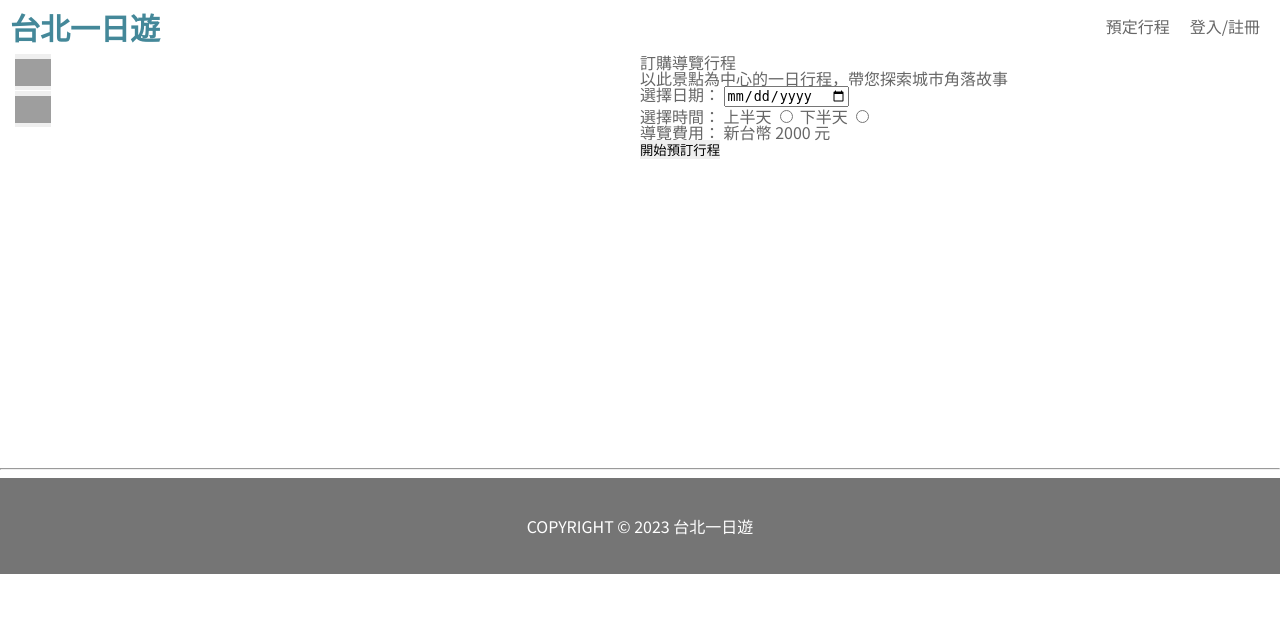
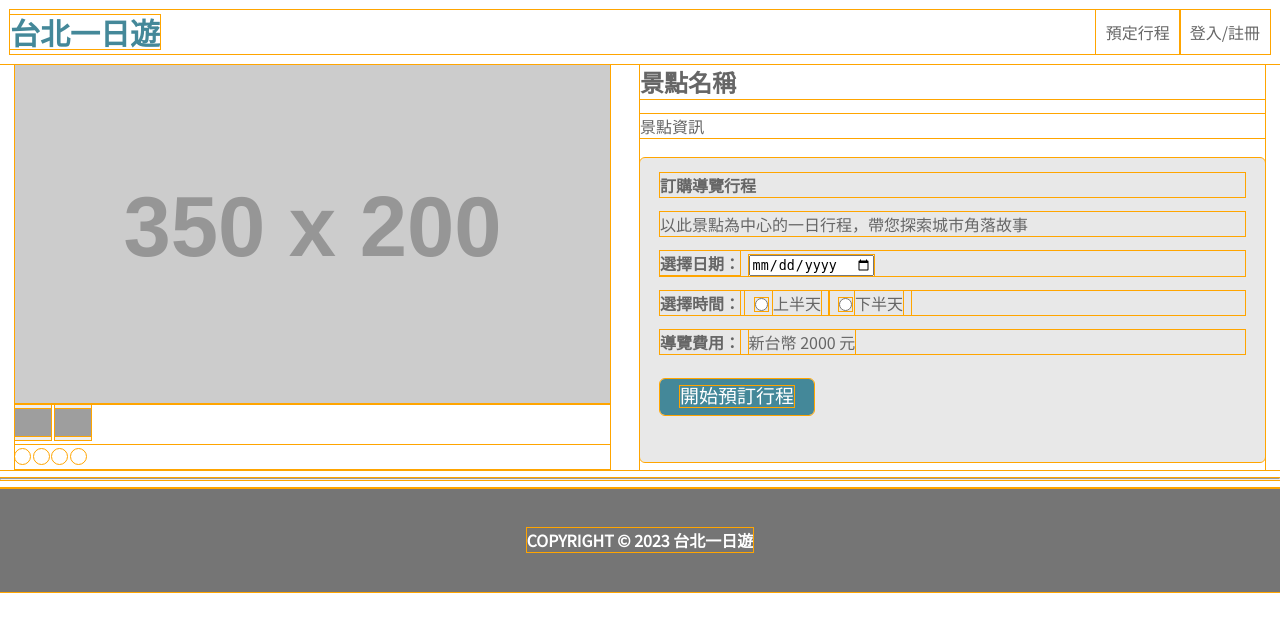
Before and after one commit to jingxcc/taipei-day-trip, a Flask app: page /attraction/1 in a window 1280 px wide. Shown: the top 632 px of the page. Run offline with Flask 3, Linux system fonts and the light colour scheme; grey boxes labelled with a size stand in for pictures from a placeholder-image service; some libraries are stand-ins or nearby versions; grey boxes are pictures that could not be loaded.

Commit message:
feat: add link in home page to attraction, carousel in attraction page
- Add link in home page to attraction page
- Add carousel in attraction page
- Style profile in attraction page

```diff
--- a/app/static/attraction/index.js
+++ b/app/static/attraction/index.js
@@ -0,0 +1,29 @@
+// get images, information
+// add images, information in the page
+
+// Carousel
+let currentImageIndex = 0;
+
+function changeCarouselIndex(addNum) {
+  showCarouselImage((currentImageIndex += addNum));
+}
+
+function showCarouselImage(imageNum) {
+  const images = document.getElementsByClassName("carousel__images");
+
+  if (imageNum > images.length - 1) {
+    currentImageIndex = 0;
+  }
+
+  if (imageNum < 0) {
+    currentImageIndex = images.length - 1;
+  }
+  for (let i = 0; i < images.length; i++) {
+    images[i].style.display = "none";
+  }
+
+  images[currentImageIndex].style.display = "block";
+  console.log(`show images: ${currentImageIndex}`);
+}
+
+showCarouselImage(currentImageIndex);
--- a/app/static/home/index.js
+++ b/app/static/home/index.js
@@ -45,8 +45,10 @@ async function addAttractionItems(keyword) {
         if (result["data"].length > 0) {
           result["data"].forEach((attraction) => {
             const card = document.createElement("div");
+            // console.log(card);
+
             card.innerHTML = `
-              <div class="card">
+              <a class="card" href="/attraction/${attraction.id}">
                 <div class="card__image-block">
                   <img
                     class="card__img"
--- a/app/static/scss/_main_attraction.scss
+++ b/app/static/scss/_main_attraction.scss
@@ -8,12 +8,85 @@
   height: 406px;
 }
 
-.attraction__carousel-btn {
+.carousel__images {
+  display: none;
+}
+
+.carousel__btn {
   width: 36px;
   height: 36px;
 }
 
+.carousel__prev-btn {
+}
+
+.carousel__next-btn {
+}
+
+.dot {
+  background-color: white;
+  height: 15px;
+  width: 15px;
+  border-radius: 50%;
+
+  .active {
+    background-color: $gray-70;
+  }
+}
+
 .attraction__profile {
   width: 50%;
+  display: flex;
+  flex-direction: column;
   margin-left: 30px;
+  padding: 0px 0px 8px 0px;
 }
+
+.attraction__form {
+  flex-grow: 1;
+  padding: 15px 20px 40px 20px;
+
+  border-radius: 5px;
+  background-color: $gray-20;
+
+  button {
+    padding: 10px 20px;
+
+    border-radius: 5px;
+    background-color: $cyan-70;
+    color: white;
+  }
+}
+
+.attraction__form-time {
+  display: flex;
+
+  .form__time-label {
+    display: flex;
+    align-items: center;
+    padding: 0px 8px 0px 5px;
+  }
+
+  // input[type="radio"] {
+  //   width: 22px;
+  //   height: 22px;
+  //   margin: 0px 4px 0px 0px;
+
+  //   // appearance: none;
+  //   // -webkit-appearance: none; /* Remove the default styles on some browsers */
+  //   // -moz-appearance: none;
+  //   border: 2px solid red; /* Change the color and width as needed */
+  //   border-radius: 50%; /* Ensure the radio button */
+
+  //   // box-shadow: 0 0 0 2px gray;
+
+  //   // &:checked:before {
+  //   //   background: green;
+  //   // }
+
+  //   // border: 1px solid white;
+  //   // border-radius: 50%;
+
+  //   // background-color: $cyan-70;
+  // }
+}
--- a/app/static/scss/style.css
+++ b/app/static/scss/style.css
@@ -137,6 +137,8 @@ table {
 body {
   font-family: "Noto Sans TC", sans-serif;
   font-size: 16px;
+  font-weight: 500;
+  line-height: normal;
   color: #666666;
 }
 
@@ -144,6 +146,7 @@ body {
 *::after,
 *::before {
   box-sizing: border-box;
+  outline: 1px solid orange;
 }
 
 a {
@@ -156,6 +159,10 @@ img {
   display: block;
   width: 100%;
   height: auto;
+}
+
+li {
+  list-style-type: none;
 }
 
 button {
@@ -175,6 +182,37 @@ button {
   }
 }
 
+header {
+  width: 100%;
+  padding: 10px;
+  position: fixed;
+  top: 0;
+  z-index: 99;
+  background-color: white;
+}
+header nav {
+  display: flex;
+  justify-content: space-between;
+  align-items: center;
+}
+header .headline {
+  color: #448899;
+}
+header .nav-menu {
+  display: flex;
+}
+header .nav-menu__item {
+  padding: 10px;
+}
+
+footer {
+  padding: 40px 0px;
+  text-align: center;
+  background-color: #757575;
+  color: white;
+  font-weight: 700;
+}
+
 .headline {
   font-weight: bold;
   font-size: 30px;
@@ -182,14 +220,14 @@ button {
 }
 
 .slogan__title {
-  font-weight: bold;
+  font-weight: 700;
   font-size: 28px;
   line-height: 24px;
 }
 
 .dialog__title {
   font-size: 24px;
-  line-height: 24px;
+  line-height: auto;
 }
 
 .button {
@@ -199,25 +237,27 @@ button {
 
 .content {
   font-size: 16px;
-  line-height: auto;
 }
 
 .body {
   font-size: 16px;
-  line-height: 13.3px;
+  line-height: auto;
 }
 
 .category-list {
-  font-size: 16px;
-  line-height: 13.3px;
+  font-size: 14px;
 }
 
 .weight-bold {
-  font-weight: bold;
+  font-weight: 700;
 }
 
-.weight-medium {
-  font-weight: medium;
+.weight-default {
+  font-weight: 500;
+}
+
+.weight-400 {
+  font-weight: 400;
 }
 
 .text-center {
@@ -229,7 +269,7 @@ button {
 }
 
 .mb-20 {
-  margin-bottom: 25px;
+  margin-bottom: 20px;
 }
 
 .mb-25 {
@@ -244,35 +284,12 @@ button {
   margin-bottom: 40px;
 }
 
-header {
-  width: 100%;
-  padding: 10px;
-  position: fixed;
-  top: 0;
-  z-index: 99;
-  background-color: white;
-}
-
-nav {
-  display: flex;
-  justify-content: space-between;
-  align-items: center;
-}
-
-.headline {
-  color: #448899;
-}
-
-.nav-menu {
-  display: flex;
-}
-
-.nav-menu__item {
-  padding: 10px;
+.mr-5 {
+  margin-right: 5px;
 }
 
 .hero {
-  margin-top: 54px;
+  margin-top: 64px;
   padding: 76px 0px;
   background-image: url("../images/welcome_image.png");
   background-size: cover;
@@ -437,15 +454,8 @@ nav {
   color: #757575;
 }
 
-footer {
-  padding: 40px 0px;
-  text-align: center;
-  background-color: #757575;
-  color: white;
-}
-
 .attraction {
-  margin-top: 54px;
+  margin-top: 64px;
   padding: 0px 15px;
   display: flex;
 }
@@ -455,12 +465,51 @@ footer {
   height: 406px;
 }
 
-.attraction__carousel-btn {
+.carousel__images {
+  display: none;
+}
+
+.carousel__btn {
   width: 36px;
   height: 36px;
 }
 
+.dot {
+  background-color: white;
+  height: 15px;
+  width: 15px;
+  border-radius: 50%;
+}
+.dot .active {
+  background-color: #666666;
+}
+
 .attraction__profile {
   width: 50%;
+  display: flex;
+  flex-direction: column;
   margin-left: 30px;
+  padding: 0px 0px 8px 0px;
+}
+
+.attraction__form {
+  flex-grow: 1;
+  padding: 15px 20px 40px 20px;
+  border-radius: 5px;
+  background-color: #e8e8e8;
+}
+.attraction__form button {
+  padding: 10px 20px;
+  border-radius: 5px;
+  background-color: #448899;
+  color: white;
+}
+
+.attraction__form-time {
+  display: flex;
+}
+.attraction__form-time .form__time-label {
+  display: flex;
+  align-items: center;
+  padding: 0px 8px 0px 5px;
 }/*# sourceMappingURL=style.css.map */
--- a/app/templates/attraction.html
+++ b/app/templates/attraction.html
@@ -21,51 +21,98 @@
     </header>
     <section class="attraction container">
       <div class="attraction__carousel">
-        <button class="attraction__carousel-prev-btn attraction__carousel-btn">
+        <div class="carousel__image-block">
+          <img
+            class="carousel__images"
+            src="https://fakeimg.pl/350x200/?text=Hello1"
+            alt=""
+          />
+        </div>
+        <div class="carousel__image-block">
+          <img
+            class="carousel__images"
+            src="https://fakeimg.pl/350x200/?text=Hello2"
+            alt=""
+          />
+        </div>
+        <div class="carousel__image-block">
+          <img
+            class="carousel__images"
+            src="https://fakeimg.pl/350x200/?text=Hello3"
+            alt=""
+          />
+        </div>
+        <div class="carousel__image-block">
+          <img
+            class="carousel__images"
+            src="https://fakeimg.pl/350x200/?text=Hello4"
+            alt=""
+          />
+        </div>
+        <button
+          class="carousel__prev-btn carousel__btn"
+          onclick="changeCarouselIndex(-1)"
+        >
           <img
             src="../static/images/button/noBorder/prevBtn.svg"
             alt="previous image button"
           />
         </button>
-        <img class="attraction__carousel-images" src="" alt="" />
-        <button class="attraction__carousel-next-btn attraction__carousel-btn">
+        <button
+          class="carousel__next-btn carousel__btn"
+          onclick="changeCarouselIndex(1)"
+        >
           <img
             src="../static/images/button/noBorder/nextBtn.svg"
             alt="next image button"
           />
         </button>
         <div class="attraction__carousel-dots">
-          <button class="dot-selected"></button>
+          <button class="dot active"></button>
+          <button class="dot"></button>
+          <button class="dot"></button>
           <button class="dot"></button>
         </div>
       </div>
       <div class="attraction__profile">
-        <h2 class="attraction__title dialog__title"></h2>
-        <p class="attraction__info"></p>
+        <h2 class="attraction__title dialog__title weight-bold mb-15">
+          景點名稱
+        </h2>
+        <p class="attraction__info body mb-20">景點資訊</p>
 
-        <div class="attraction__form">
-          <p>訂購導覽行程</p>
-          <p>以此景點為中心的一日行程，帶您探索城市角落故事</p>
-          <div>
-            <span for="date">選擇日期：</span>
+        <div class="attraction__form body">
+          <p class="mb-15 weight-bold">訂購導覽行程</p>
+          <p class="mb-15">以此景點為中心的一日行程，帶您探索城市角落故事</p>
+          <div class="attraction__formd-date mb-15">
+            <span for="date" class="weight-bold mr-5">選擇日期：</span>
             <input id="date" type="date" />
           </div>
-          <div>
-            <span>選擇時間：</span>
-            <span>
-              <label for="timePM">上半天</label>
-              <input id="timeAM" type="radio" />
-            </span>
-            <span>
+          <div class="attraction__form-time mb-15">
+            <span class="weight-bold mr-5">選擇時間：</span>
+            <!-- <div> -->
+            <div class="form__time-label">
+              <input
+                id="timeAM"
+                class="mr-5"
+                type="radio"
+                name="time"
+                value="am"
+              />
+              <label for="timeAM">上半天</label>
+            </div>
+            <div class="form__time-label">
+              <input id="timePM" type="radio" name="time" value="pm" />
               <label for="timePM">下半天</label>
-              <input id="timePM" type="radio" />
-            </span>
+            </div>
+            <!-- </div> -->
           </div>
-          <div>
-            <span>導覽費用：</span>
+          <div class="attraction__form-price mb-25">
+            <span class="weight-bold mr-5">導覽費用：</span>
             <span>新台幣 2000 元</span>
           </div>
-          <button><span>開始預訂行程</span></button>
+          <button class="attraction__form-btn button">
+            <span>開始預訂行程</span>
+          </button>
         </div>
       </div>
     </section>
```
Also changed, not shown: 1 other file.
